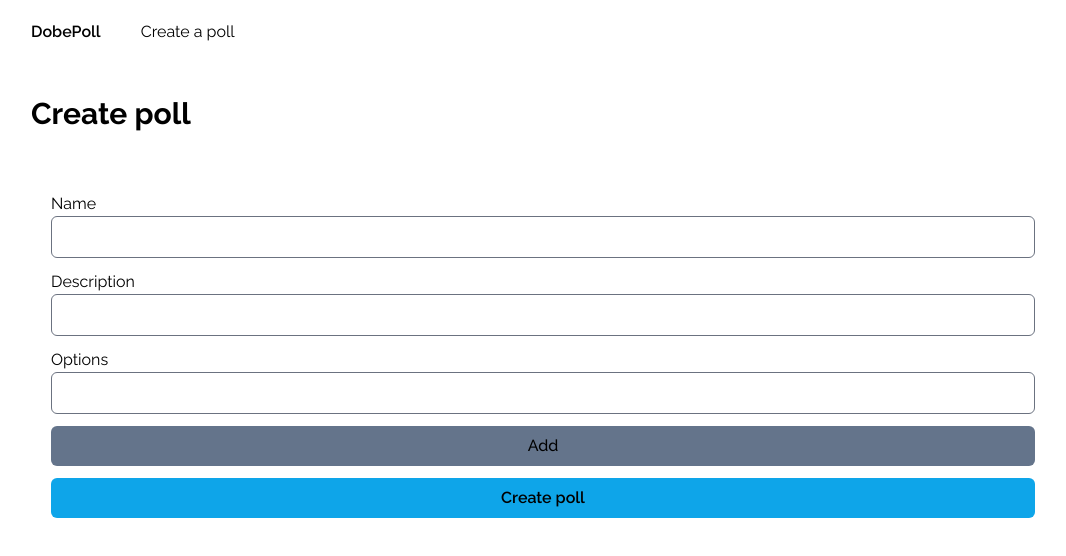
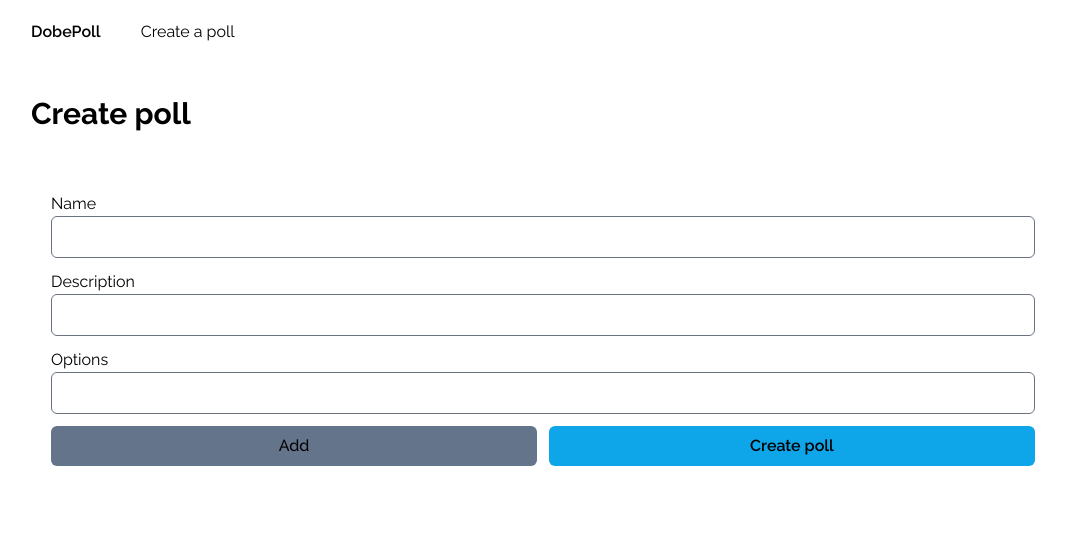
Before and after one commit to VVKDO98/dobepoll, a React (Vite) app in the folder packages/app/: page /create in a window 1280 px wide. Shown: the top 556 px of the page, without its empty margins (97-1163 px from the left). Built offline with nearby package versions, Linux system fonts and the light colour scheme.

Commit message:
refactoring style

```diff
--- a/packages/app/src/components/Button.jsx
+++ b/packages/app/src/components/Button.jsx
@@ -15,14 +15,16 @@ const Button = ({ type, content, link, secondary, event }) => {
   }
 
   return (
+    <Link to={link}>
       <button
         type={type}
         className={secondary
           ? 'w-full h-10 bg-slate-500 rounded-md font-medium hover:bg-slate-400 duration-300'
           : 'w-full h-10 bg-sky-500 rounded-md font-semibold hover:bg-sky-400 duration-300'}
       >
-      <Link to={link}>{content}</Link>
+        {content}
       </button>
+    </Link>
   )
 }
 
--- a/packages/app/src/components/CreatePollComp.jsx
+++ b/packages/app/src/components/CreatePollComp.jsx
@@ -59,12 +59,16 @@ const FormikForm = () => {
                 </div>
               ))}
             </div>
-            <div className='flex flex-col gap-3'>
-            <Button type={'button'} content={'Add'} secondary={true} event={() => {
-              values.options.push({ name: '' })
-              setCount(count + 1)
-            }}/>
-            <Button type={'submit'} content={'Create poll'} />
+            <div className='flex flex-col lg:flex-row gap-3'>
+              <div className='w-full lg:w-1/2'>
+                <Button type={'button'} content={'Add'} secondary={true} event={() => {
+                  values.options.push({ name: '' })
+                  setCount(count + 1)
+                }}/>
+              </div>
+              <div className='w-full lg:w-1/2'>
+                <Button type={'submit'} content={'Create poll'} />
+              </div>
             </div>
           </Form>
         )}
--- a/packages/app/src/components/PollComp.jsx
+++ b/packages/app/src/components/PollComp.jsx
@@ -83,10 +83,17 @@ const PollComp = () => {
         <h3 className='mb-1 text-base font-semibold xl:text-xl'>Options</h3>
         {data.poll.options.map((option) => <PollOption key={option.id} id={option.id} name={option.name} setOptionValue={setOptionValue}/>)}
       </div>
-      <div className='w-full flex items-center justify-between gap-2'>
-        <Button content={'Vote'} event={handleVote}/>
-        <Button content={'Results'} link={`/poll/${id}/result`} secondary={true}/>
-        <Button content={'Share'} link={'/'} secondary={true}/>
+      <div className='w-full flex flex-wrap lg:flex-nowrap items-center justify-between gap-2'>
+        <div className='w-full lg:w-1/3'>
+          <Button content={'Vote'} event={handleVote}/>
+        </div>
+        <div className='w-full lg:w-1/3'>
+          <Button content={'Results'} link={`/poll/${id}/result`} secondary={true}/>
+        </div>
+        <div className='w-full lg:w-1/3'>
+          <Button content={'Share'} link={'/'} secondary={true}/>
+        </div>
+
       </div>
     </div>
   )
--- a/packages/app/src/pages/Home.jsx
+++ b/packages/app/src/pages/Home.jsx
@@ -15,7 +15,9 @@ const Home = () => {
           <p className='mb-10
                         text-base sm:text-base md:text-base lg:text-lg
           '>Want to ask your friends where to go on Friday night or organise a meeting with colleagues? Create a survey - and get answers in no time.</p>
-          <Button content={'Create a poll'} link={'/create'} secondary={false}/>
+          <div className='w-full'>
+            <Button content={'Create a poll'} link={'/create'} secondary={false}/>
+          </div>
         </div>
       </div>
     </Layout>
```
Lines whose indentation alone changed are shown as unchanged.
